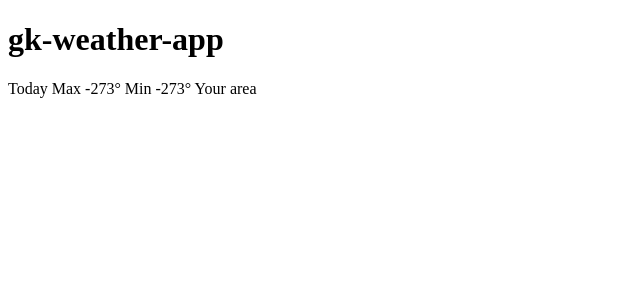
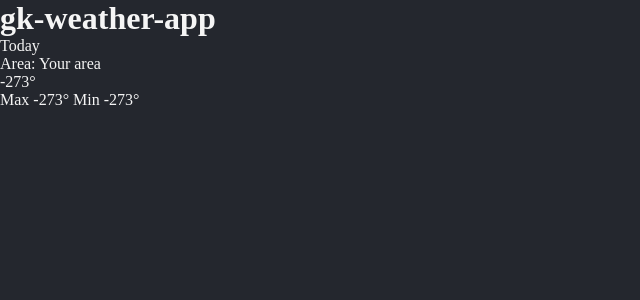
Before and after one commit to tony2tones/gk-weather-app, an Angular app: page / in a window 1280 px wide. Shown: the top 300 px of the page, without its empty margins (0-640 px from the left). Built offline with nearby package versions, Linux system fonts and the light colour scheme; no server answers.

Commit message:
added main styles

```diff
--- a/src/app/app.component.css
+++ b/src/app/app.component.css
@@ -0,0 +1,38 @@
+/* Mobile Styles */
+@media handheld, screen and (max-width: 743px) {
+  .container {
+    display: flex;
+    flex-direction: column;
+    height: auto;
+    padding-top: 3rem;
+    padding-bottom: 3rem;
+  }
+
+  .today-header {
+    text-align: center;
+    padding-bottom: 1rem;
+    border-bottom: 1px solid whitesmoke;
+  }
+
+  .today-weather {
+    font-family: sans-serif;
+    margin: auto 10%;
+
+  }
+
+  .today-details {
+      text-align: center;
+      font-family: sans-serif;
+      padding-top: 2rem;
+      font-size: x-large;
+  }
+
+  .day-temp{
+      font-size: 14rem;
+  }
+
+  .refresh-btn {
+
+  }
+
+}
--- a/src/app/app.component.html
+++ b/src/app/app.component.html
@@ -1,9 +1,19 @@
-<h1>{{ title }} </h1>
+<div class="container">
+  <div class="loader"></div>
+  <div class="today-weather">
+    <div class="today-header">
+      <h1>{{ title }}</h1>
+    </div>
+    <div class="today-details">
+      <p>Today {{ todayDate }}</p>
+      <p>Area: {{ forecast.city?.name || "Your area" }}</p>
+      <p class="day-temp">{{ todayTemp | celcuisConverter}}</p>
+      <p>
+        Max {{ todayMax | celcuisConverter }} Min
+        {{ todayMin | celcuisConverter }}
+      </p>
+    </div>
+  </div>
+</div>
 
-Today {{ todayDate }}
-
-Max {{ todayMax | celcuisConverter}}
-Min {{ todayMin | celcuisConverter}}
-
-{{forecast.city?.name || "Your area"}}
 <!-- <button class="btn btn-primary">GET INFO </button> -->
--- a/src/app/app.component.ts
+++ b/src/app/app.component.ts
@@ -25,6 +25,8 @@ export class AppComponent implements OnInit {
   public todayMax: number = 0;
 
   public todayMin: number = 0;
+
+  public todayTemp: number = 0;
 
   public cityName: string = '';
 
@@ -56,7 +58,8 @@ export class AppComponent implements OnInit {
     const dateValue: Date = new Date();
     let day = dateValue.getDate();
     let month = dateValue.toLocaleString('default', { month: 'short' });
-    this.todayDate = `${day} ${month}`;
+    let year = dateValue.getFullYear();
+    this.todayDate = `${day} ${month} ${year}`;
   }
 
   public getWeather(position: Position): void {
@@ -65,11 +68,15 @@ export class AppComponent implements OnInit {
       .subscribe((response: Forecast) => {
         this.forecast = response;
         this.cityName = this.forecast.city.name;
-        this.weekForecast = this.forecast.list;
-        this.todayMax = this.weekForecast[0].temp.max;
-        this.todayMin = this.weekForecast[0].temp.min;
+        const [todaysForcast, ...restOfWeekForCast] = this.forecast.list;
 
-        this.setRestOfWeekForecast(this.weekForecast);
+        console.log(todaysForcast);
+        console.log('rest of week ',restOfWeekForCast);
+        this.todayMax = todaysForcast.temp.max;
+        this.todayMin = todaysForcast.temp.min;
+        this.todayTemp = todaysForcast.temp.day;
+        // console.log(this.forecast.list[0]);
+        this.setRestOfWeekForecast(restOfWeekForCast);
         this.dateFormatter();
         // this.isLoading = false;
       },
--- a/src/app/weather.service.ts
+++ b/src/app/weather.service.ts
@@ -13,7 +13,7 @@ export class WeatherService {
 
   constructor(private http: HttpClient) { }
 
-  public getWeather(lon: number, lat: number, numOfDays: number): Observable<any> {
+  public getWeather(lat: number , lon: number, numOfDays: number): Observable<any> {
       return this.http.get(`${this.url}?lat=${lat}&lon=${lon}&cnt${numOfDays}&appid=${this.apiKey}`);
   }
 }
--- a/src/models/forecast.models.ts
+++ b/src/models/forecast.models.ts
@@ -1,12 +1,13 @@
 export interface Forecast {
     city: City;
     list: List[];
+    day?:number;
 }
 
 export interface List {
+    day: number;
     weather: Weather[];
     temp: Temp;
-    day?: number;
 }
 
 export interface Weather {
@@ -18,6 +19,7 @@ export interface Weather {
 export interface Temp {
     min: number;
     max: number;
+    day: number;
 }
 
 export interface City {
--- a/src/styles.css
+++ b/src/styles.css
@@ -1 +1,5 @@
-/* You can add global styles to this file, and also import other style files */
+body, * {
+    margin: 0;
+    background-color: #24272e;
+    color: whitesmoke;
+}
```
